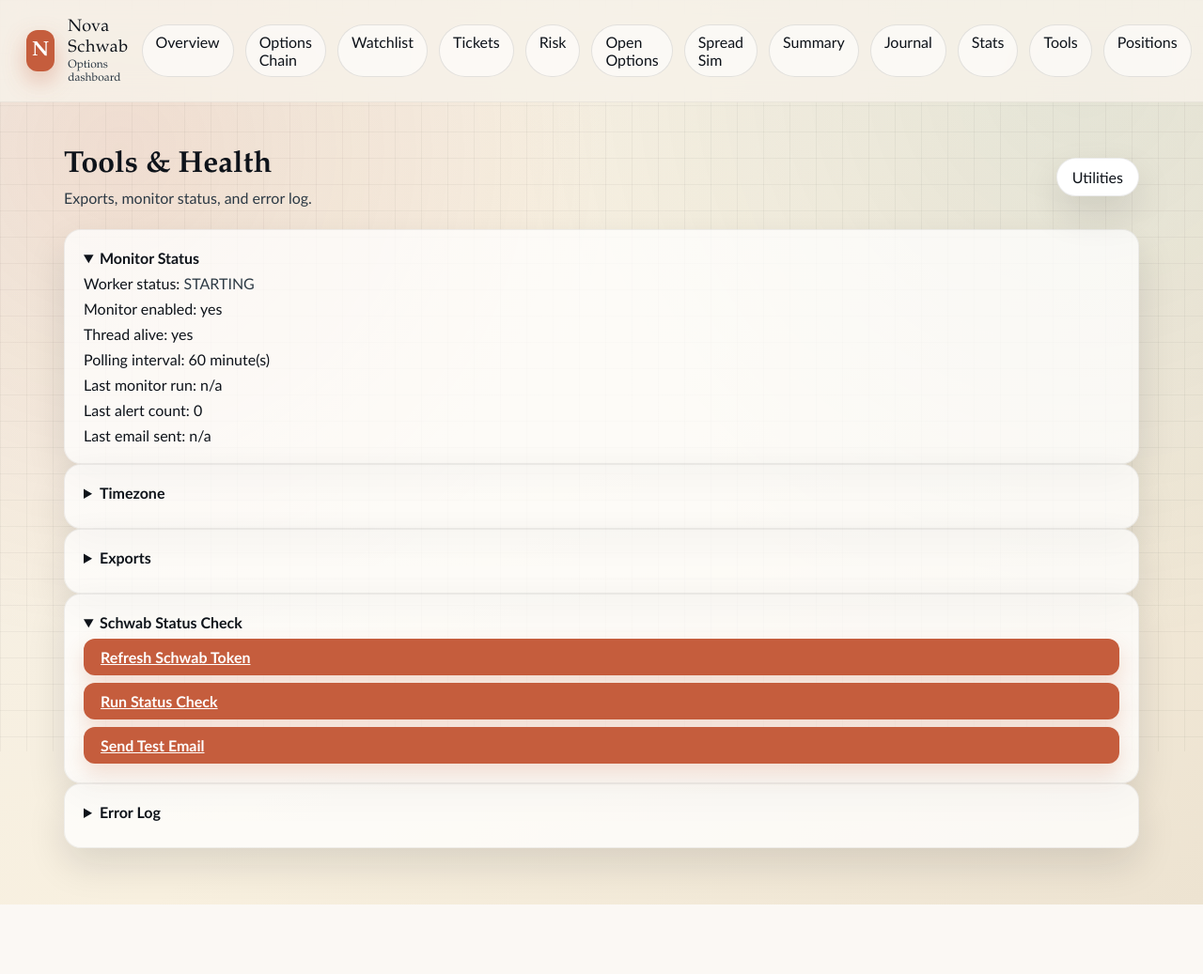
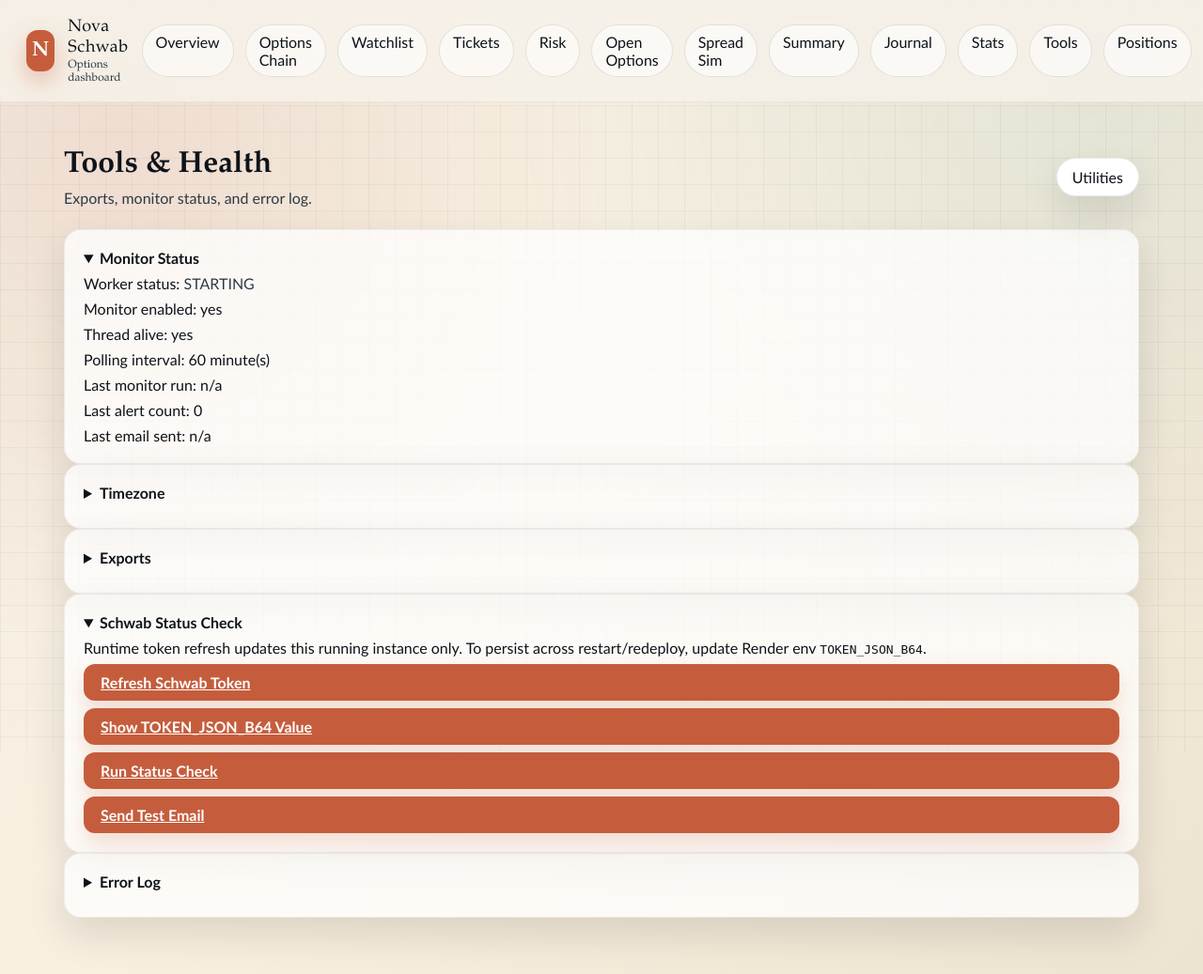
Before and after one commit to Novastradingcompany/Schwab-Connect, a Flask app: page /tools in a window 1280 px wide, after a click on "Schwab Status Check"; the page is wider, and only the part inside the window is pictured. Shown: that part at 94% size. Before the commit the page ends 963 px from the top of that part, so only its background shows below. Run offline with Flask 3, Linux system fonts and the light colour scheme; the visitor is signed in with stand-in values (Sample User, id 1).

Commit message:
Clarify Render token refresh behavior and add TOKEN_JSON_B64 copy button

```diff
--- a/app.py
+++ b/app.py
@@ -3476,6 +3476,8 @@ def tools():
     errors = load_error_log()
     status = None
     refresh_result = None
+    token_b64_for_render = None
+    token_b64_error = None
     email_test_result = None
     settings = load_settings()
     tz = request.args.get("tz")
@@ -3496,6 +3498,21 @@ def tools():
             refresh_result = {"ok": True, "status_code": response.status_code}
         except Exception as exc:
             refresh_result = {"ok": False, "error": str(exc)}
+    if request.args.get("show_token_b64") == "1":
+        try:
+            token_path = os.getenv("TOKEN_PATH", "token.json")
+            if not os.path.exists(token_path):
+                raise RuntimeError("No token file found on this runtime.")
+            with open(token_path, "r", encoding="utf-8") as f:
+                raw_token = f.read()
+            payload = _parse_token_payload(raw_token)
+            if not payload:
+                raise RuntimeError("Token file is not valid JSON.")
+            token_b64_for_render = base64.b64encode(
+                payload["raw"].encode("utf-8")
+            ).decode("ascii")
+        except Exception as exc:
+            token_b64_error = str(exc)
     if request.args.get("check_schwab") == "1":
         try:
             client = get_client()
@@ -3542,6 +3559,8 @@ def tools():
         errors=errors,
         status=status,
         refresh_result=refresh_result,
+        token_b64_for_render=token_b64_for_render,
+        token_b64_error=token_b64_error,
         email_test_result=email_test_result,
         token_status=token_status,
         monitor_status=monitor_status,
--- a/templates/tools.html
+++ b/templates/tools.html
@@ -74,7 +74,11 @@
     <details>
       <summary>Schwab Status Check</summary>
       <div class="details-body">
+        <div>
+          Runtime token refresh updates this running instance only. To persist across restart/redeploy, update Render env <code>TOKEN_JSON_B64</code>.
+        </div>
         <a class="button" href="{{ url_for('tools', refresh_token=1) }}">Refresh Schwab Token</a>
+        <a class="button" href="{{ url_for('tools', show_token_b64=1) }}">Show TOKEN_JSON_B64 Value</a>
         <a class="button" href="{{ url_for('tools', check_schwab=1) }}">Run Status Check</a>
         <a class="button" href="{{ url_for('tools', send_test_email=1) }}">Send Test Email</a>
         {% if token_status %}
@@ -101,6 +105,19 @@
             <div class="pl-neg">Test email failed: {{ email_test_result.error }}</div>
           {% endif %}
         {% endif %}
+        {% if token_b64_for_render %}
+          <div>
+            <label for="token-b64-output">Render <code>TOKEN_JSON_B64</code> value:</label>
+            <textarea id="token-b64-output" rows="6" readonly>{{ token_b64_for_render }}</textarea>
+            <div class="form-actions">
+              <button id="copy-token-b64" class="button" type="button">Copy TOKEN_JSON_B64</button>
+              <span id="copy-token-b64-status"></span>
+            </div>
+          </div>
+        {% endif %}
+        {% if token_b64_error %}
+          <div class="pl-neg">Could not build TOKEN_JSON_B64: {{ token_b64_error }}</div>
+        {% endif %}
       </div>
     </details>
   </section>
@@ -122,4 +139,35 @@
       </div>
     </details>
   </section>
+  <script>
+    (function () {
+      const copyBtn = document.getElementById("copy-token-b64");
+      if (!copyBtn) return;
+      const output = document.getElementById("token-b64-output");
+      const status = document.getElementById("copy-token-b64-status");
+
+      copyBtn.addEventListener("click", async function () {
+        const text = output ? output.value : "";
+        if (!text) {
+          if (status) status.textContent = "Nothing to copy.";
+          return;
+        }
+        try {
+          await navigator.clipboard.writeText(text);
+          if (status) status.textContent = "Copied.";
+        } catch (err) {
+          if (output) {
+            output.focus();
+            output.select();
+            try {
+              const ok = document.execCommand("copy");
+              if (status) status.textContent = ok ? "Copied." : "Copy failed. Select text manually.";
+            } catch (fallbackErr) {
+              if (status) status.textContent = "Copy failed. Select text manually.";
+            }
+          }
+        }
+      });
+    })();
+  </script>
 {% endblock %}
```
